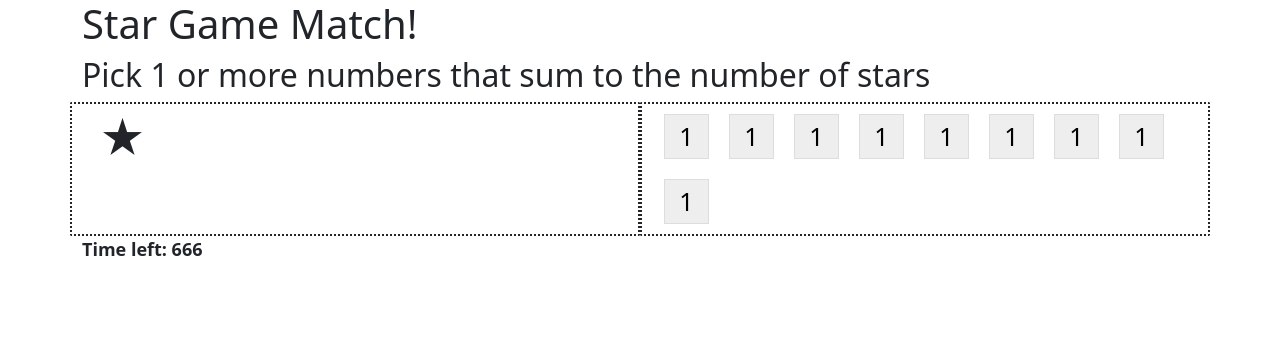
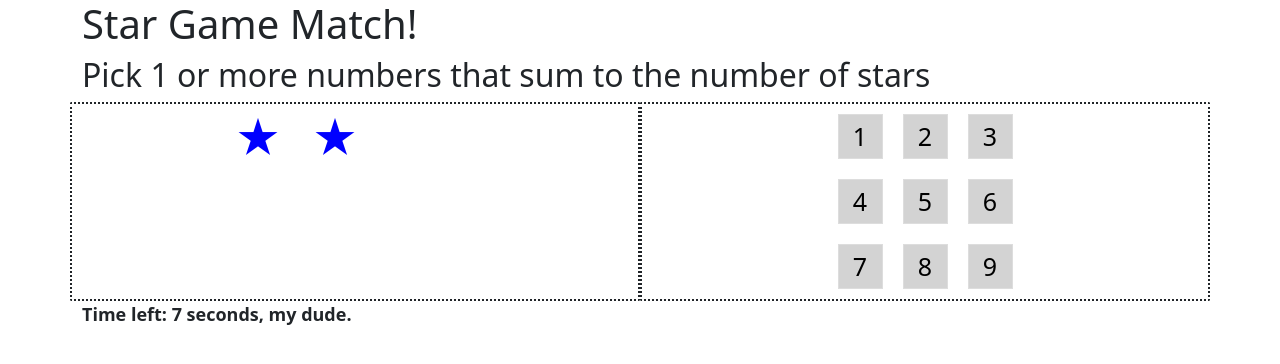
Before and after one commit to ChampionGold/ReactExercises, a React (Create React App) app: page / in a window 1280 px wide. Shown: the top 364 px of the page. Built offline with nearby package versions, Linux system fonts and the light colour scheme.

Commit message:
Almost finish the Star Match Game! :D

```diff
--- /dev/null
+++ b/src/components/EndGame.js
@@ -0,0 +1,13 @@
+import React from "react";
+import utils from "../scripts/utils";
+
+const EndGame = (props) => {
+    return(
+        <div className="star-container">
+            <h3>{props.mainMessage}</h3>
+            <button className="btn btn-primary star-restart-button" onClick={() => {props.onEnd()} }> {props.buttonMessage} </button>
+        </div>
+    );
+};
+
+export default EndGame;
--- /dev/null
+++ b/src/components/NumberButton.js
@@ -0,0 +1,22 @@
+import React from "react";
+import utils from "../scripts/utils";
+
+//Status colors
+const colors = {
+    available: 'lightgray',
+    used: 'lightgreen',
+    wrong: 'lightcoral',
+    candidate: 'deepskyblue'
+};
+
+//Component NumberButton
+const NumberButton = (props) => (
+    <button
+    className="number"
+    style={{ backgroundColor: colors[props.status]}}
+    onClick={() => props.onClick(props.number,props.status)}>
+        {props.number}
+    </button>
+);
+
+export default NumberButton;
--- a/src/components/StarMatchGame.js
+++ b/src/components/StarMatchGame.js
@@ -1,12 +1,78 @@
-import React from "react";
+import React,{useEffect, useState} from "react";
+import NumberButton from "./NumberButton";
+import StarsContainer from "./StarsContainer";
 import utils from "../scripts/utils";
 
-class StarMatchGame extends React.Component
-{
-    render(){
+const StarMatchGame = () => {
+    const defaultSecondsOfGame = 12;
+    const [stars,setStars] = useState(utils.random(1,9));
+    const [availableNums,setAvailableNums] = useState(utils.range(1,9));
+    const [candidateNums,setCandidateNums] = useState([]);
+    const [secondsLeft,setSecondsLeft] = useState(defaultSecondsOfGame);
+
+
+    useEffect(() => {
+        if(secondsLeft > 0){
+           const timerId = setTimeout(() => {setSecondsLeft(secondsLeft-1)},1000);
+           return () => clearTimeout(timerId);
+
+        }
+    });
+
+    //Checks if selected numbers by user are greater than the number of shown stars.
+    const candidatesAreWrong = (candidateNums) => {
+        return utils.sum(candidateNums) > stars;
+    };
+
+    //Checks the current game status
+    const gameStatus =
+        availableNums.length === 0 ? 'won'
+        : secondsLeft === 0 ? 'lost' : 'active';
+
+
+    //Return current status of the number
+    const numberStatus = (number) => {
+        if(!availableNums.includes(number))
+            return 'used';
+
+        if(candidateNums.includes(number))
+            return candidatesAreWrong(candidateNums) ? 'wrong' : 'candidate';
+
+        return 'available';
+    };
+
+    //Function that defines what happens when you click on a number button
+    const onClickNumber = (number,currentStatus) => {
+        if(currentStatus === 'used')
+            return; //do nothing
+
+        const newCandidateNums =
+            currentStatus === 'available' ? candidateNums.concat(number) : candidateNums.filter(cn => cn !== number);
+
+        if(utils.sum(newCandidateNums) !== stars){
+            setCandidateNums(newCandidateNums);
+        }
+        else {
+            const newAvailableNums = availableNums.filter( n => !newCandidateNums.includes(n));
+            setStars(utils.randomSumIn(newAvailableNums,9));
+            setAvailableNums(newAvailableNums);
+            setCandidateNums([]);
+        }
+
+    };
+
+    //Restart game function
+    const restartGame = () => {
+        setAvailableNums(utils.range(1,9));
+        setCandidateNums([]);
+        setStars(utils.random(1,9));
+        setSecondsLeft(defaultSecondsOfGame);
+    };
+
+    //Render components
     return(
+        <div className="container">
 
-            <div className="container">
         {/*Title and instructions*/}
         <div className="row">
             <div className="col-md-12">
@@ -17,27 +83,31 @@ class StarMatchGame extends React.Component
 
         {/*Game*/}
         <div className="row">
+
             <div className="col-md-6 star-match-container">
-                        <div className="star" />
+                <StarsContainer stars={stars} gameStatus={gameStatus} onEnd={restartGame} />
             </div>
             <div className="col-md-6 star-match-container">
-                        {utils.range(1,9).map(number => <button className="number">1</button>)}
+                <div className="number-container">
+                    {utils.range(1,9).map(number =>
+                    <NumberButton
+                    key={number}
+                    number={number}
+                    status={numberStatus(number)}
+                    onClick={onClickNumber}/>)}
+                </div>
             </div>
         </div>
 
         {/*Timer*/}
         <div className="row">
             <div className="col-md-12">
-                        <div className="star-match-timer">Time left: 666</div>
+                <div className="star-match-timer">Time left: {secondsLeft} seconds, my dude.</div>
             </div>
         </div>
 
     </div>
-
-
-
     );
 };
-}
 
 export default StarMatchGame;
--- /dev/null
+++ b/src/components/StarsContainer.js
@@ -0,0 +1,26 @@
+import React from "react";
+import utils from "../scripts/utils";
+import EndGame from "./EndGame";
+
+const StarsContainer = (props) => {
+    let gameStatus = props.gameStatus;
+
+    //Renders stars or other stuff depending on the status of the game:
+
+    if(gameStatus === 'won'){//If game has been won, renders a congratulations message and button of restart
+        return(<EndGame mainMessage="Congratulations! You've won!" buttonMessage="Nice, let's do it again!" onEnd={props.onEnd}/>)
+    }
+    else if(gameStatus === 'lost'){//If user lost the game, renders a lost message and button of restart
+        return(<EndGame mainMessage="Aw man! You've lost! Git Gud, yo!" buttonMessage="Argh! Fine, let's try again!" onEnd={props.onEnd}/>)
+    }
+    else //If game is still active, renders stars.
+    {
+        return(
+            <div className="star-container">
+                {utils.range(1,props.stars).map(starId => <div key={starId} className="star" />)}
+            </div>
+            );
+    }
+};
+
+export default StarsContainer;
--- a/src/index.css
+++ b/src/index.css
@@ -39,11 +39,13 @@ code {
 .star {
 	display: inline-block;
   margin: 0 15px;
+
 }
 
 .star:after {
   content: "\2605";
   font-size: 45px;
+  color: blue;
 }
 
 .star-match-container{
@@ -74,3 +76,21 @@ code {
   font-size: large;
   font-weight: bold;
 }
+
+.number-container{
+  width: 195px;
+  margin: auto;
+
+}
+
+.star-container{
+  width: 50%;
+  margin: auto;
+
+}
+.star-restart-button{
+  margin-top: 25%;
+  margin-left: 25%;
+  margin-bottom: 25%;
+
+}
```
Lines whose indentation alone changed are shown as unchanged.
